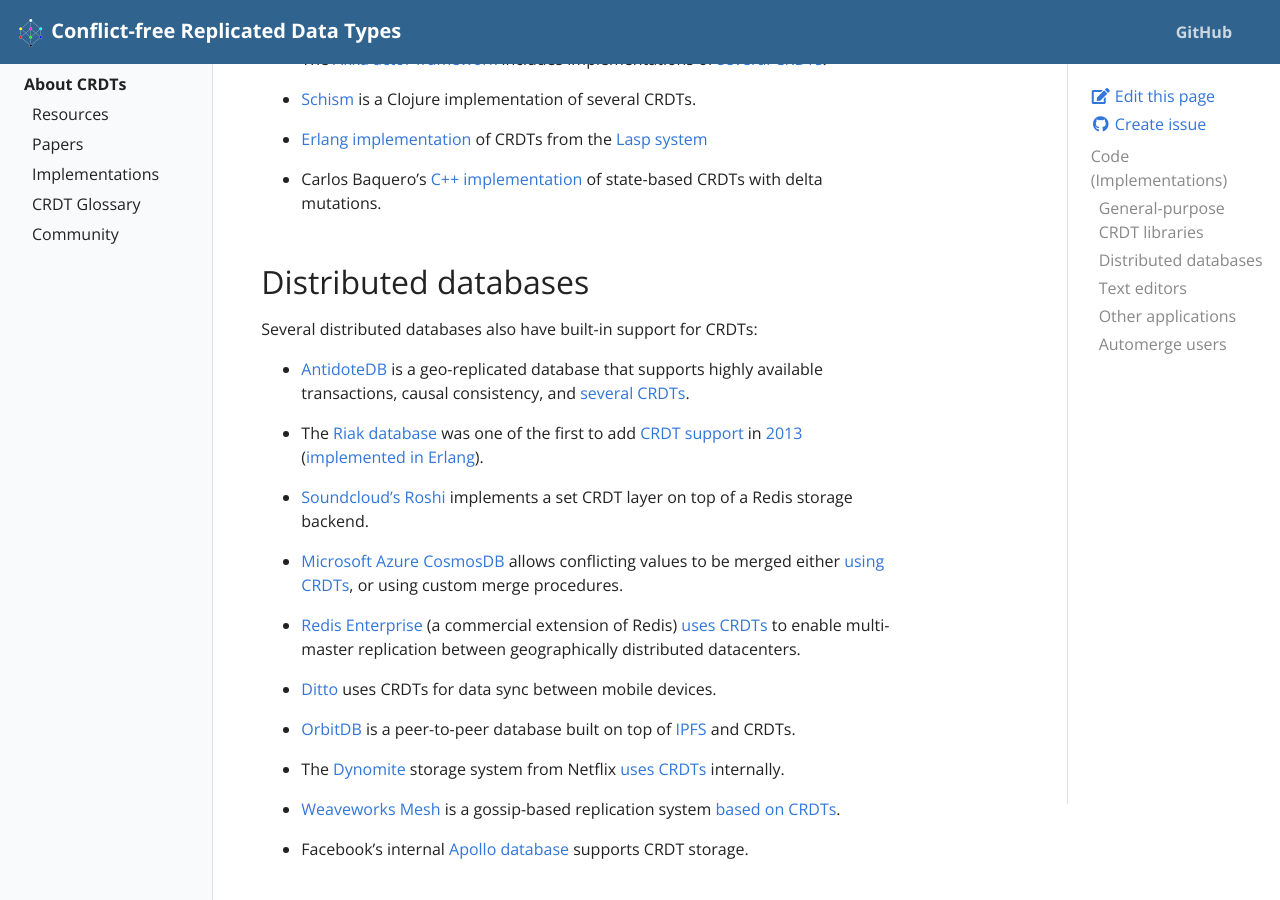
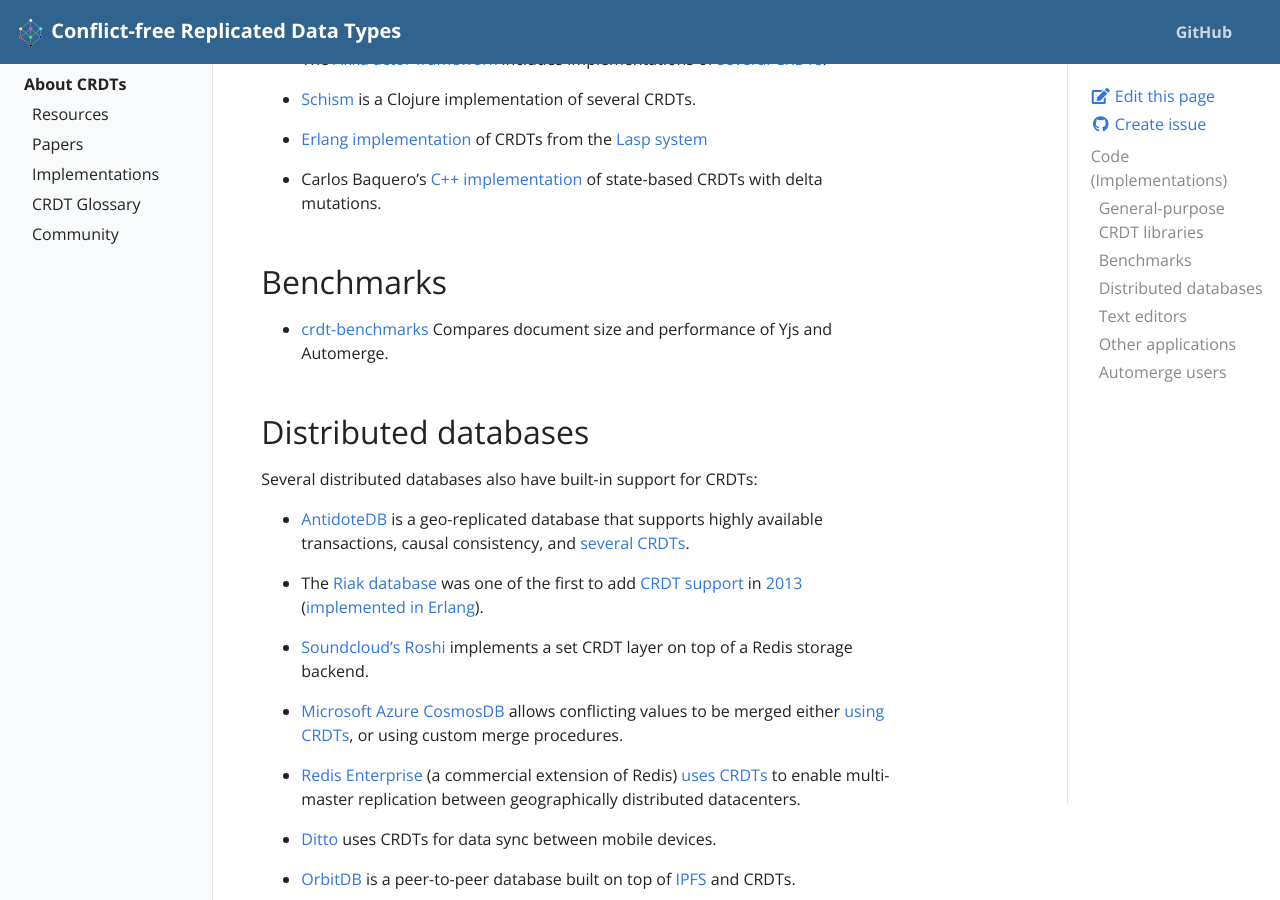
Before and after one commit to ept/crdt-website, a Jekyll site: the page built from pages/implementations.md, in a window 1280 px wide and 900 px high, scrolled down 755 px. Built offline with Jekyll 4.4.1, drawn with Linux system fonts in a browser that asks for light colours.

Commit message:
Added benchmark category

```diff
--- a/pages/implementations.md
+++ b/pages/implementations.md
@@ -62,6 +62,9 @@ collaborative applications and replicated storage systems:
 * Carlos Baquero's [C++ implementation](https://github.com/CBaquero/delta-enabled-crdts)
   of state-based CRDTs with delta mutations.
 
+## Benchmarks
+
+* [crdt-benchmarks](https://github.com/dmonad/crdt-benchmarks) Compares document size and performance of Yjs and Automerge.
 
 ## Distributed databases
 
```
